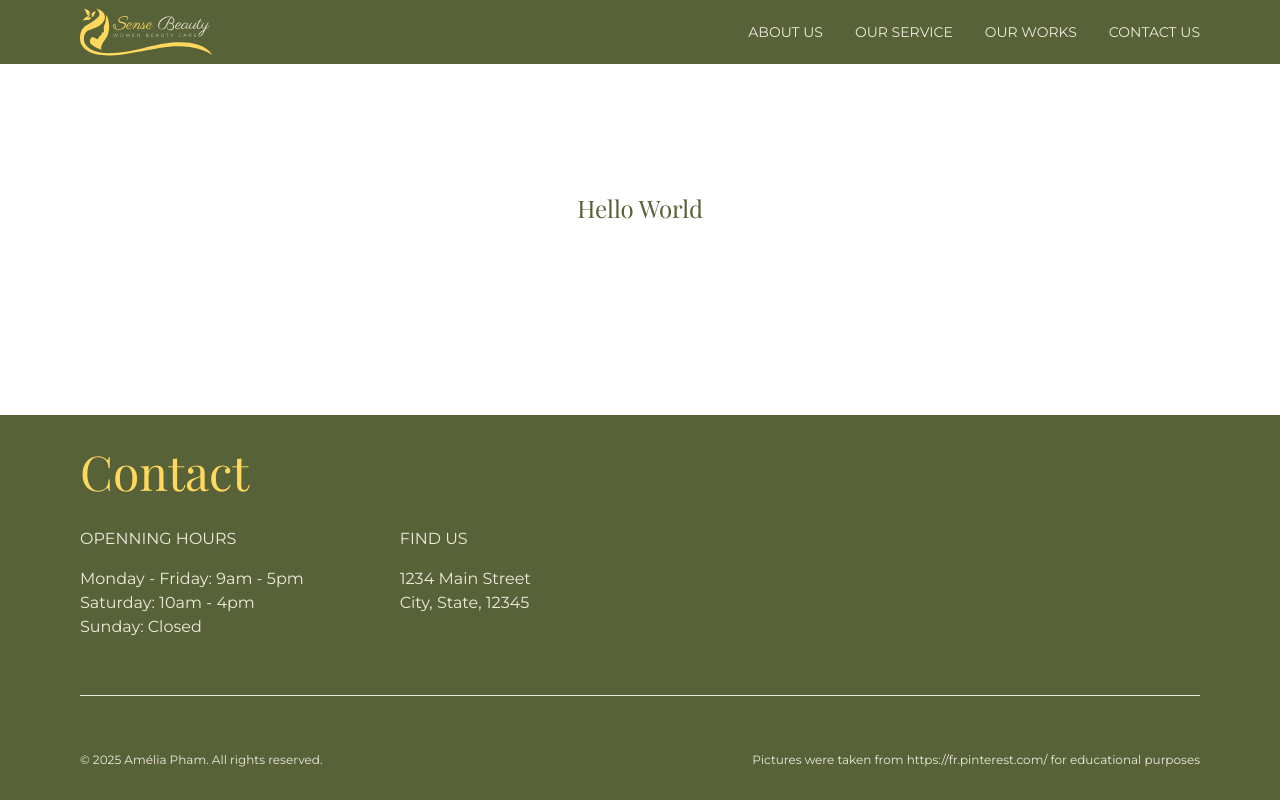
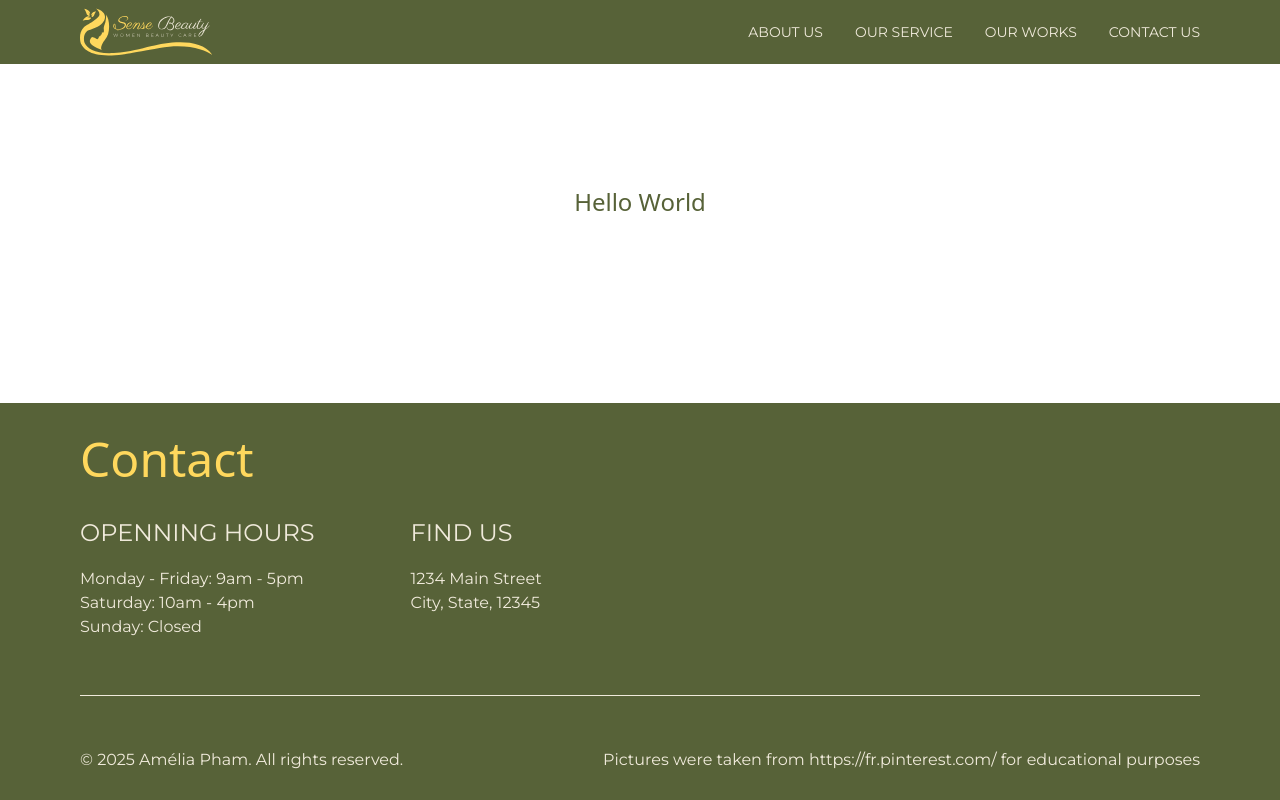
Before and after one commit to ameliapham/sense-salon, a Nuxt app: page / in a window 1280 px wide. Built offline with nearby package versions, Linux system fonts and the light colour scheme.

Commit message:
Update style extension

```diff
--- a/tailwind.config.ts
+++ b/tailwind.config.ts
@@ -1,12 +1,7 @@
 import type { Config } from "tailwindcss";
 
-
-const config: Config ={
-  content: [
-    "./components/**/*.{vue,js,ts}",
-    "./layouts/**/*.{vue,js,ts}", "./pages/**/*.{vue,js,ts}",
-    "./plugins/**/*.{js,ts}"
-  ],
+const config: Config = {
+  content: ["./components/**/*.{vue,js,ts}", "./layouts/**/*.{vue,js,ts}", "./pages/**/*.{vue,js,ts}", "./plugins/**/*.{js,ts}"],
   theme: {
     extend: {
       colors: {
@@ -19,27 +14,38 @@ const config: Config ={
         textAccent: "#F0EADB",
       },
       fontFamily: {
-        heading: ["Playfair Display", "serif"],
-        body: ["Montserrat", "sans-serif"],
+        serif: ["Playfair Display", "serif"],
+        sansSerif: ["Montserrat", "sans-serif"],
       },
     },
   },
   plugins: [
-    function ({ addBase } : { addBase: (styles: Record<string, any>) => void }) {
+    function ({ addBase }: { addBase: (styles: Record<string, any>) => void }) {
       addBase({
-        "h4, h5, h6, p, a, ul, ol, li": {
-          fontFamily: "Montserrat, sans-serif",
+        heading: {
+          fontFamily: "theme('fontFamily.serif')",
+          fontSize: "theme('fontSize.9xl')",
+          textTransform: "uppercase",
         },
-        "h1, h2": {
-          fontFamily: "Playfair Display, serif",
+        h1: {
+          fontFamily: "theme('fontFamily.serif')",
+          fontSize: "theme('fontSize.4xl')",
         },
-        "h3": {
-          fontFamily: "Montserrat, sans-serif",
+        h3: {
+          fontFamily: "theme('fontFamily.sansSerif')",
+          fontSize: "theme('fontSize.2xl')",
           textTransform: "uppercase",
+        },
+        p: {
+          fontFamily: "theme('fontFamily.sansSerif')",
+          fontSize: "theme('fontSize.base')",
+        },
+        "h5, h6, a, ul, ol, li": {
+          fontFamily: "theme('fontFamily.sansSerif')",
         },
       });
     },
   ],
 };
 
-export default config
+export default config;
```
